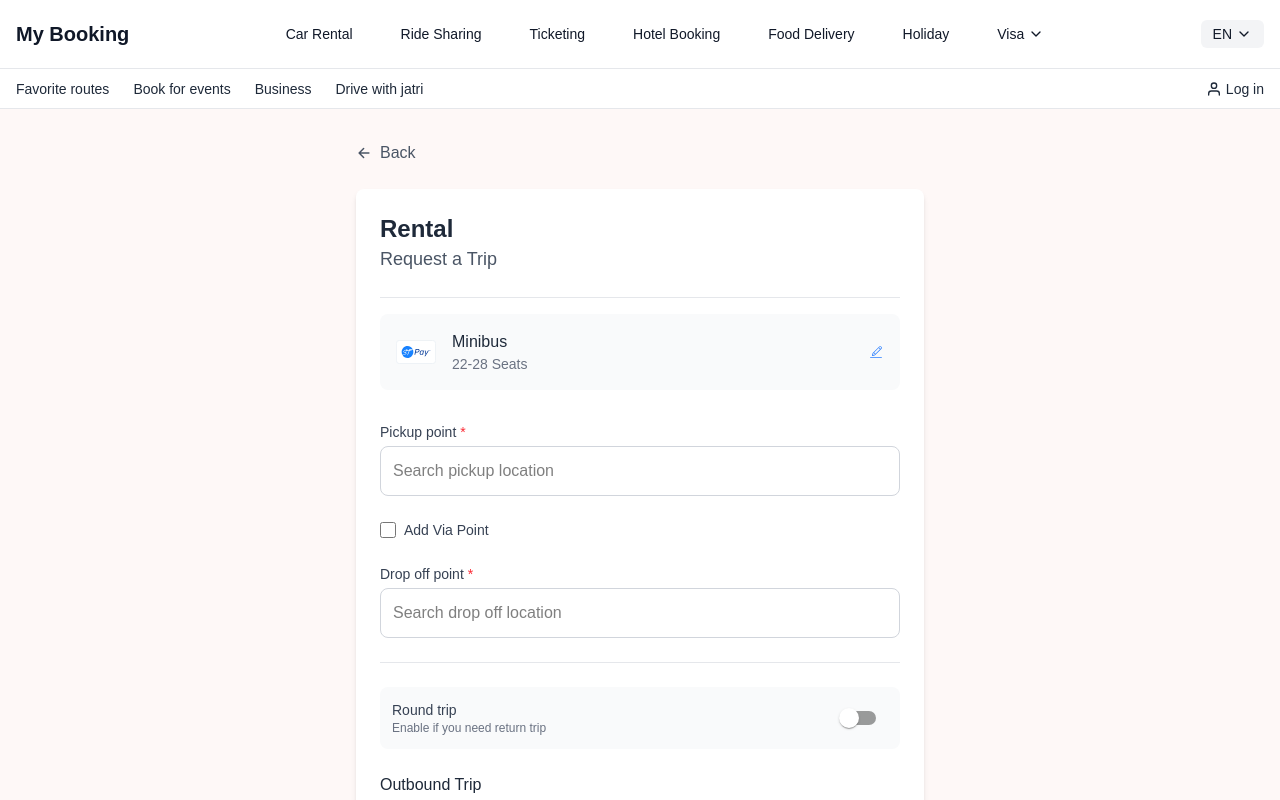
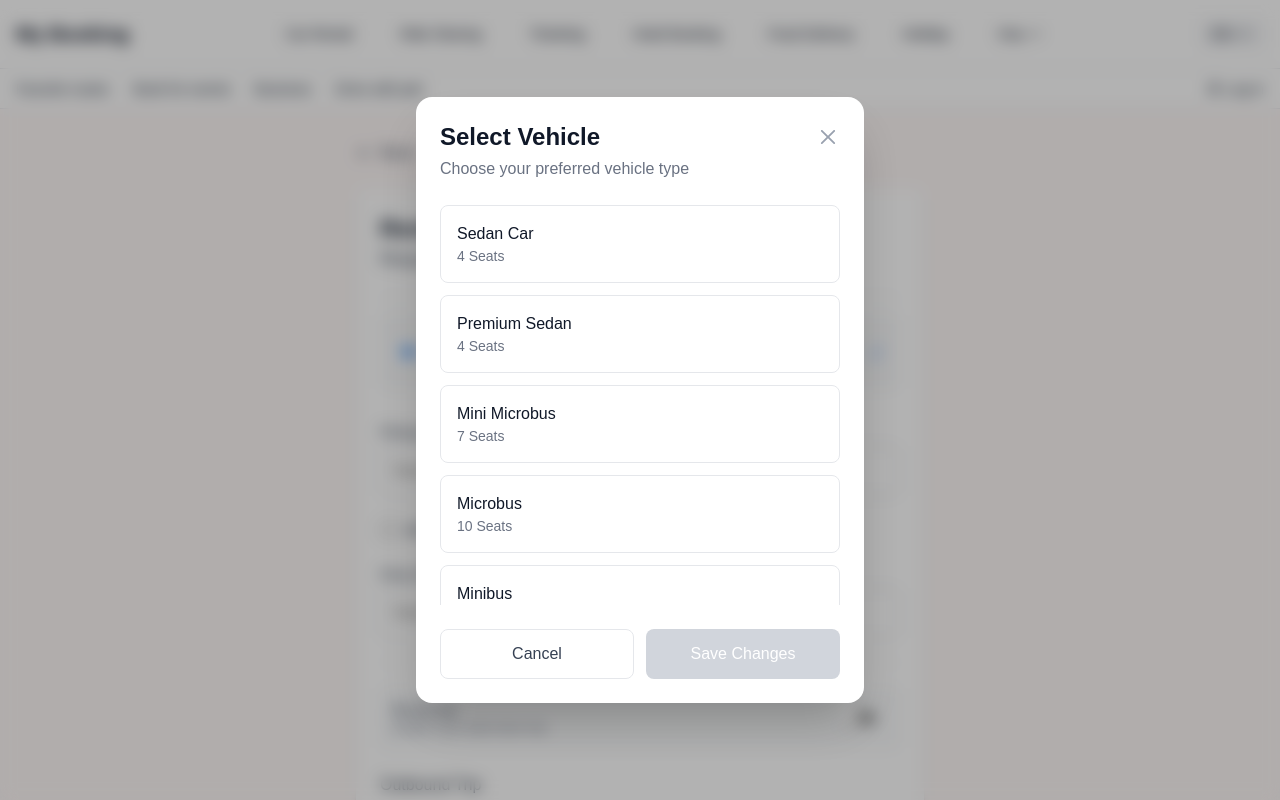
Before and after one commit to khmuhib01/trippe, a Next.js app: page /car-rental/request-trip in a window 1280 px wide. Both pictures are taken after a click on the button 876 px from the left and 352 px from the top of the page. Shown: the top 800 px of the page. Built offline with nearby package versions, Linux system fonts and the light colour scheme.

Commit message:
code polish

```diff
--- a/src/app/(rental)/car-rental/request-trip/page.jsx
+++ b/src/app/(rental)/car-rental/request-trip/page.jsx
@@ -1,5 +1,5 @@
 'use client';
-import {Back, Edit} from '@/ui-share/Icon';
+import {Back, Edit, X} from '@/ui-share/Icon';
 import {stPay} from '@/ui-share/Image';
 import Image from 'next/image';
 import {useState, useEffect} from 'react';
@@ -29,6 +29,24 @@ export default function RequestTripPage() {
 	const [isSubmitting, setIsSubmitting] = useState(false);
 	const [appliedPromo, setAppliedPromo] = useState(null);
 	const [formValid, setFormValid] = useState(false);
+	// const [isModalOpen, setIsModalOpen] = useState(false);
+	const [isOpen, setIsOpen] = useState(false);
+	const [selectedVehicle, setSelectedVehicle] = useState('');
+
+	const vehicles = [
+		{name: 'Sedan Car', seats: '4 Seats'},
+		{name: 'Premium Sedan', seats: '4 Seats'},
+		{name: 'Mini Microbus', seats: '7 Seats'},
+		{name: 'Microbus', seats: '10 Seats'},
+		{name: 'Minibus', seats: '22-28 Seats'},
+		{name: 'Luxury Car', seats: '4-7 Seats | BMW, Audi, SUVs & More'},
+		{name: 'Chander Gari', seats: "8-10 Seats | Available at Cox's Bazar & Sreemangal"},
+	];
+
+	const handleVehicleSelect = (vehicle) => {
+		setSelectedVehicle(vehicle.name);
+		setIsModalOpen(false);
+	};
 
 	// Check form validation whenever mandatory fields change
 	useEffect(() => {
@@ -98,7 +116,7 @@ export default function RequestTripPage() {
 												<p className="text-sm text-gray-500">22-28 Seats</p>
 											</div>
 										</div>
-										<button className="text-blue-500 hover:text-blue-700">
+										<button onClick={() => setIsOpen(true)} className="text-blue-500 hover:text-blue-700">
 											<Edit />
 										</button>
 									</div>
@@ -376,6 +394,86 @@ export default function RequestTripPage() {
 					</div>
 				</div>
 
+				{/* Vehicle Selection Modal */}
+				{isOpen && (
+					<div className="fixed inset-0 bg-black/30 backdrop-blur-sm z-50 flex items-center justify-center p-4 transition-opacity duration-300 backdrop">
+						<div className="bg-white rounded-2xl shadow-2xl w-full max-w-md overflow-hidden transform transition-all duration-300 scale-100">
+							<div className="p-6">
+								<div className="flex justify-between items-start">
+									<div>
+										<h2 className="text-2xl font-bold text-gray-900">Select Vehicle</h2>
+										<p className="text-gray-500 mt-1">Choose your preferred vehicle type</p>
+									</div>
+									<button
+										onClick={() => setIsOpen(false)}
+										className="text-gray-400 hover:text-gray-500 transition-colors p-1 -mr-1"
+									>
+										<X className="w-6 h-6" />
+									</button>
+								</div>
+
+								{/* Vehicle List */}
+								<div className="mt-6 space-y-3 max-h-[50vh] overflow-y-auto">
+									{vehicles.map((vehicle, index) => (
+										<div
+											key={index}
+											onClick={() => setSelectedVehicle(vehicle.name)}
+											className={`p-4 rounded-lg border cursor-pointer transition-colors ${
+												selectedVehicle === vehicle.name
+													? 'border-blue-500 bg-blue-50'
+													: 'border-gray-200 hover:bg-gray-50'
+											}`}
+										>
+											<div className="flex justify-between items-center">
+												<div>
+													<p className="font-medium text-gray-900">{vehicle.name}</p>
+													<p className="text-sm text-gray-500">{vehicle.seats}</p>
+												</div>
+												{selectedVehicle === vehicle.name && (
+													<svg
+														xmlns="http://www.w3.org/2000/svg"
+														className="h-5 w-5 text-blue-500"
+														viewBox="0 0 20 20"
+														fill="currentColor"
+													>
+														<path
+															fillRule="evenodd"
+															d="M16.707 5.293a1 1 0 010 1.414l-8 8a1 1 0 01-1.414 0l-4-4a1 1 0 011.414-1.414L8 12.586l7.293-7.293a1 1 0 011.414 0z"
+															clipRule="evenodd"
+														/>
+													</svg>
+												)}
+											</div>
+										</div>
+									))}
+								</div>
+
+								{/* Action Buttons */}
+								<div className="mt-6 grid grid-cols-2 gap-3">
+									<button
+										onClick={() => setIsOpen(false)}
+										className="px-4 py-3 border border-gray-200 rounded-lg font-medium text-gray-700 hover:bg-gray-50 transition-colors"
+									>
+										Cancel
+									</button>
+									<button
+										onClick={() => {
+											// Save the selected vehicle
+											setIsOpen(false);
+										}}
+										disabled={!selectedVehicle}
+										className={`px-4 py-3 rounded-lg font-medium text-white transition-colors ${
+											!selectedVehicle ? 'bg-gray-300 cursor-not-allowed' : 'bg-blue-600 hover:bg-blue-700'
+										}`}
+									>
+										Save Changes
+									</button>
+								</div>
+							</div>
+						</div>
+					</div>
+				)}
+
 				{/* Modern Promo Popup */}
 				{showPromoPopup && (
 					<div className="fixed inset-0 bg-black/30 backdrop-blur-sm z-50 flex items-center justify-center p-4 transition-opacity duration-300 backdrop">
--- a/src/ui-share/Icon.jsx
+++ b/src/ui-share/Icon.jsx
@@ -1,5 +1,7 @@
 import {IoArrowBack} from 'react-icons/io5';
 import {CiEdit} from 'react-icons/ci';
+import {RxCross2} from 'react-icons/rx';
 
 export const Back = IoArrowBack;
 export const Edit = CiEdit;
+export const X = RxCross2;
```
